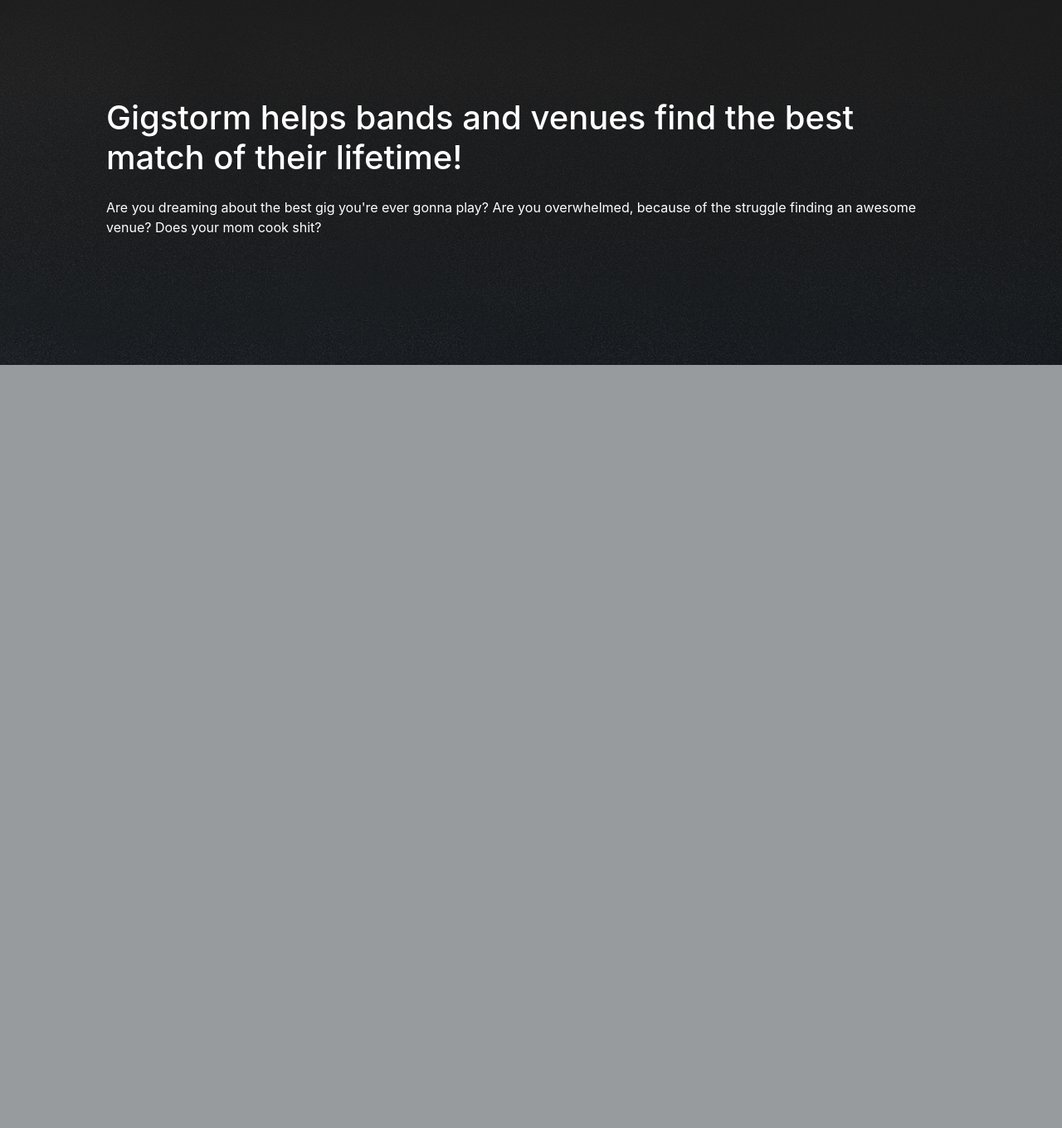
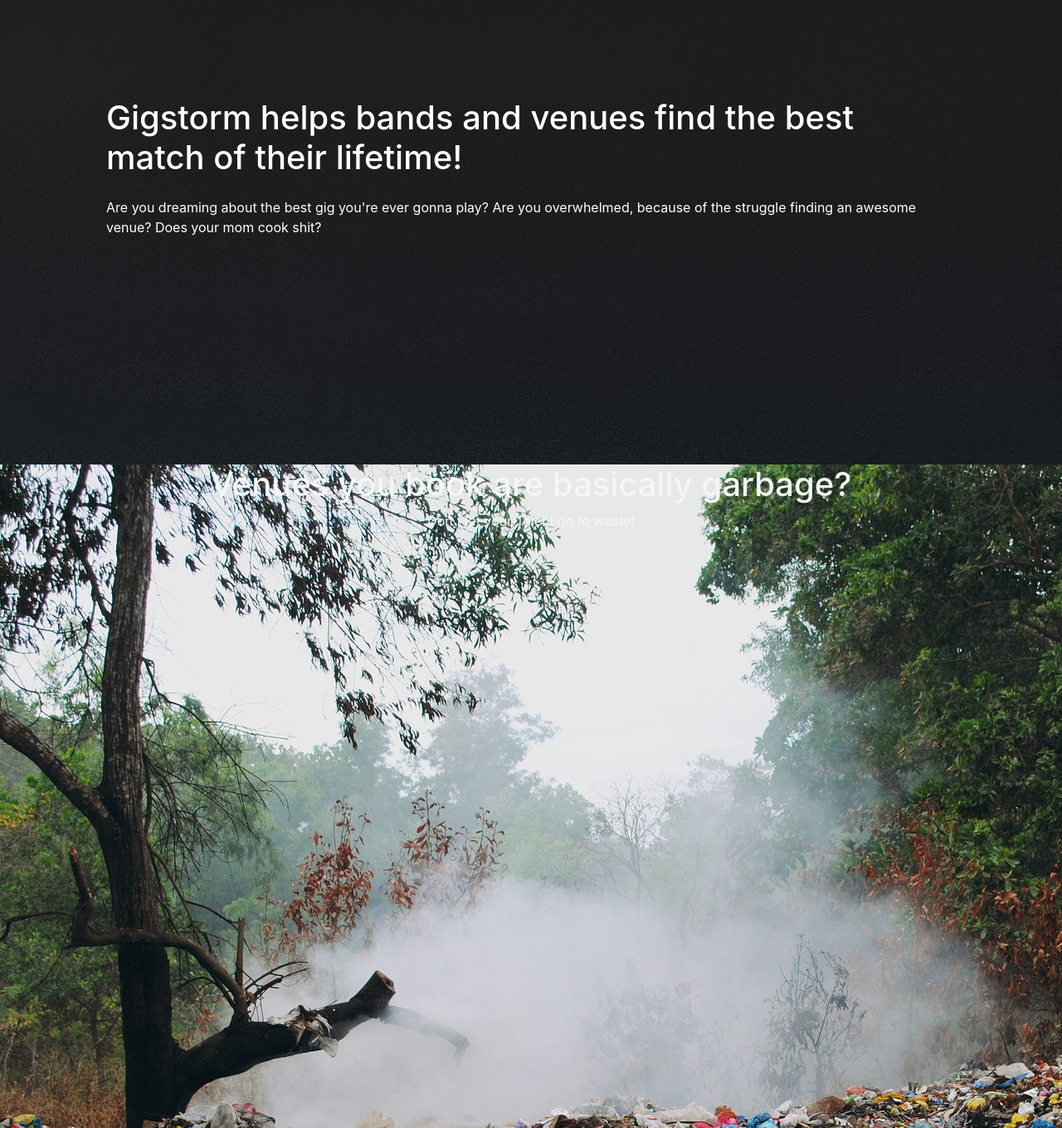
Before and after one commit to gigstormproject/main, a PHP site: page / in a window 1280 px wide. Shown: the part 800-2160 px from the top of the page at 83% size. Before the commit the page ends 1240 px from the top, so only its background shows below. Run offline with PHP 8.4, Linux system fonts and the light colour scheme.

Commit message:
added 3rd section on homepage

```diff
--- a/css/index.css
+++ b/css/index.css
@@ -67,7 +67,7 @@
 
     background-repeat: no-repeat;
     background-size: cover;
-    height: 55vh;
+    height: 70vh;
     padding: 3%;
     padding-left: 10%;
     padding-right: 10%;
@@ -77,6 +77,14 @@
 .s2 h1{
   margin-top:10vh;
   padding-bottom: 2vh;
+}
+
+.s3{
+  background: url('../img/garbage.jpg');
+  text-align: center;
+  height: 100vh;
+  background-attachment: fixed;
+  color: whitesmoke;
 }
 .title{
     color: white;
--- a/index.html
+++ b/index.html
@@ -57,16 +57,23 @@
       </div>
     </nav>
 
-  <section id="homepage" class="s1">
+  <section id="venues" class="s1">
     <div class="top">
       <h1 class="title">No decent band to book?</h1>
       <h2 class="title-bottom">Find upcoming Talents with GigStorm!</h2>
     </div>
   </section>
 <!---- Register Form------------------------------------------------------------------------------------------------------>
-  <section class="s2">
+  <section id ="bands" class="s2">
     <h1>Gigstorm helps bands and venues find the best match of their lifetime!</h1>
     <p>Are you dreaming about the best gig you're ever gonna play? Are you overwhelmed, because of the struggle finding an awesome venue? Does your mom cook shit?</p>
+  </section>
+
+  <section id="bands" class ="s3">
+    <h1>Venues you book are basically garbage?</h1>
+    <p>Don´t let your Talent go to waste!</p>
+
+
   </section>
 
 
```
Also changed, not shown: img/garbage.jpg (added).
